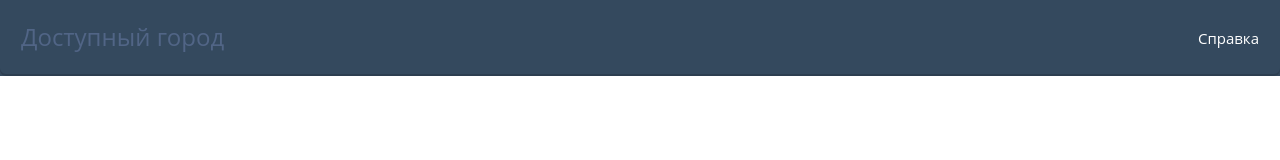
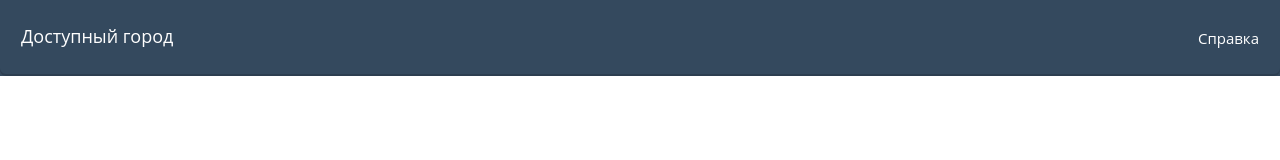
Before and after one commit to vladjiss/megafonhelpsblindweb, a website: page Web/map.html in a window 1280 px wide. Drawn offline with Linux system fonts and the light colour scheme; files whose address does not match are found by name.

Commit message:
fix header font size

```diff
--- a/Web/map.html
+++ b/Web/map.html
@@ -332,7 +332,8 @@
 					    <button type="button" class="navbar-toggle" data-toggle="collapse" data-target="#navbar-collapse-02">
 							<a href="#"></a><span class="sr-only">Справка</a>
 					    </button>
-					    <a class="navbar-brand" id="toolbar">Доступный город</a>
+					    <a class="navbar-brand" id="toolbar" style="    font-size: 18px;
+    margin-top: 2px;">Доступный город</a>
 					  </div>
 
 					  <div class="collapse navbar-collapse" id="#navbar-collapse-02">
```
